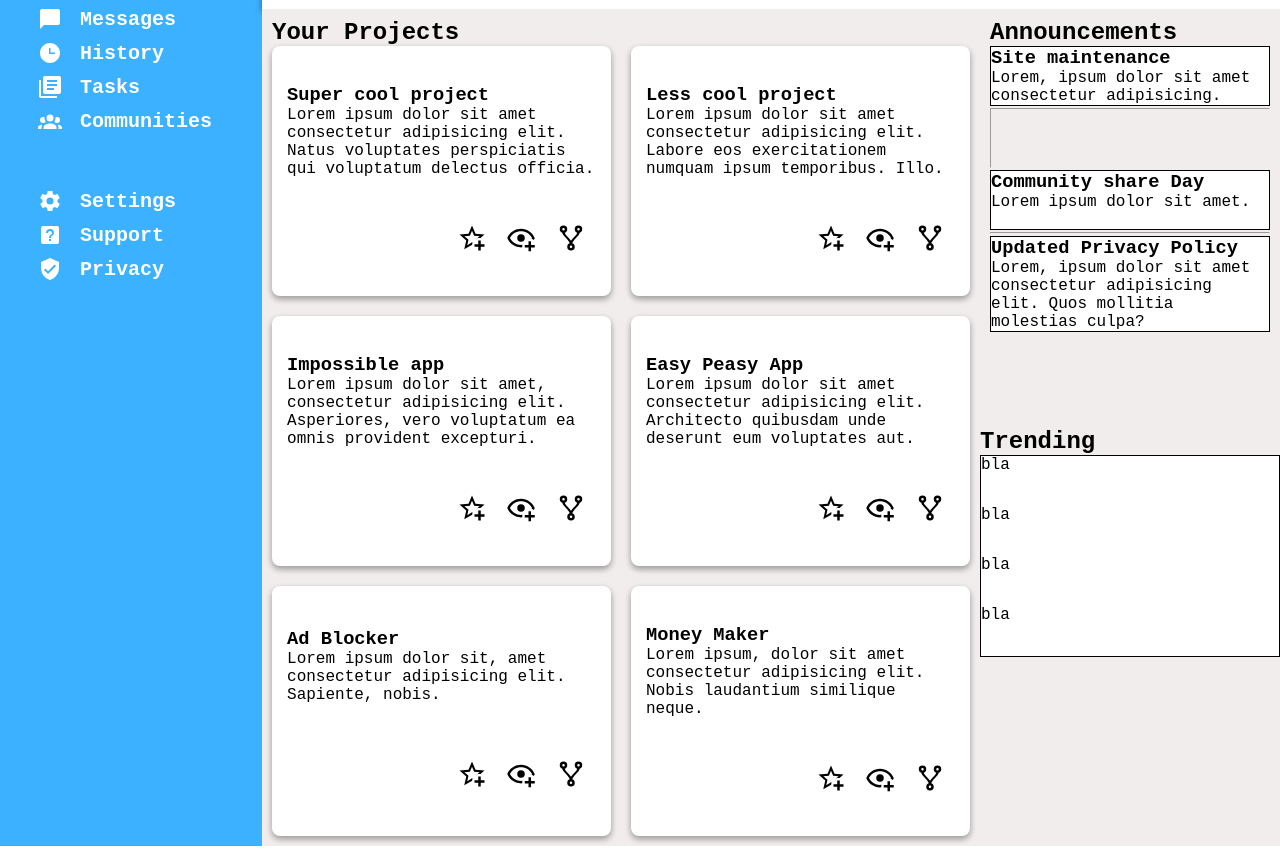
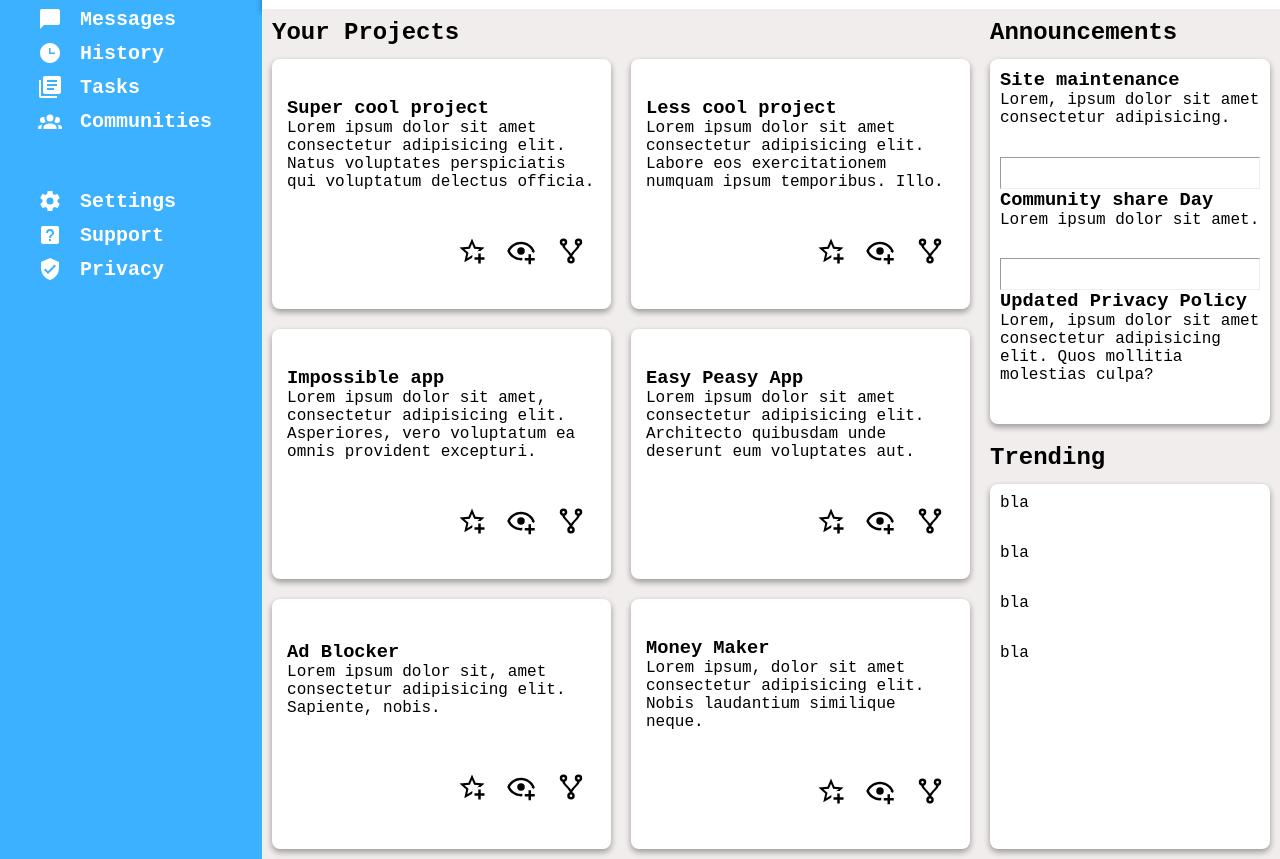
Before and after one commit to Andy-AD/project-admin-dashbord, a plain HTML site: page index.html in a window 1280 px wide. Shown: the part 181-1040 px from the top of the page. Drawn offline with Linux system fonts and the light colour scheme.

Commit message:
Add style for announcement tab

```diff
--- a/style.css
+++ b/style.css
@@ -205,6 +205,10 @@
 .main-content .projects {
     grid-area: 1 / 1 / -1 / 2;
     padding: 10px;
+
+    display: grid;
+    grid-template-columns: 1fr;
+    grid-template-rows: 40px 1fr;
 }
 
 .main-content .projects-container {
@@ -242,32 +246,48 @@
 }
 
 .main-content .announcements {
+    grid-area: 1 / 2 / 2 / -1;
     padding: 10px;
+
+    display: grid;
+    grid-template-columns: 1fr;
+    grid-template-rows: 40px 1fr;
 }
 
 .main-content .announcements-container {
-    grid-area: 1 / 2 / 2 / -1;
+    padding: 10px;
+    background-color: var(--header);
+    border-radius: 8px;
+    box-shadow: rgba(0, 0, 0, 0.16) 0px 3px 6px, rgba(0, 0, 0, 0.23) 0px 3px 6px;
 
     display: grid;
     grid-template-columns: 1fr;
-    grid-template-rows: repeat(3, 1fr);
-    gap: 2px;
+    grid-template-rows: repeat(5, auto);
 }
 
 .main-content .announcement {
-    border: 1px solid black;
-    background-color: var(--header);
+
 }
 
 .main-content .trending {
     grid-area: 2 / 2 / -1 / -1;
+    padding: 10px;
+
+    display: grid;
+    grid-template-columns: 1fr;
+    grid-template-rows: 40px 1fr;
 }
 
 .main-content .trending-container {
+    padding: 10px;
+    background-color: var(--header);
+    border-radius: 8px;
+    box-shadow: rgba(0, 0, 0, 0.16) 0px 3px 6px, rgba(0, 0, 0, 0.23) 0px 3px 6px;
+
+
     display: grid;
     grid-template-columns: 1fr;
     grid-template-rows: repeat(4, 50px);
-    border: 1px solid black;
 }
 
 .main-content .trend {
```
